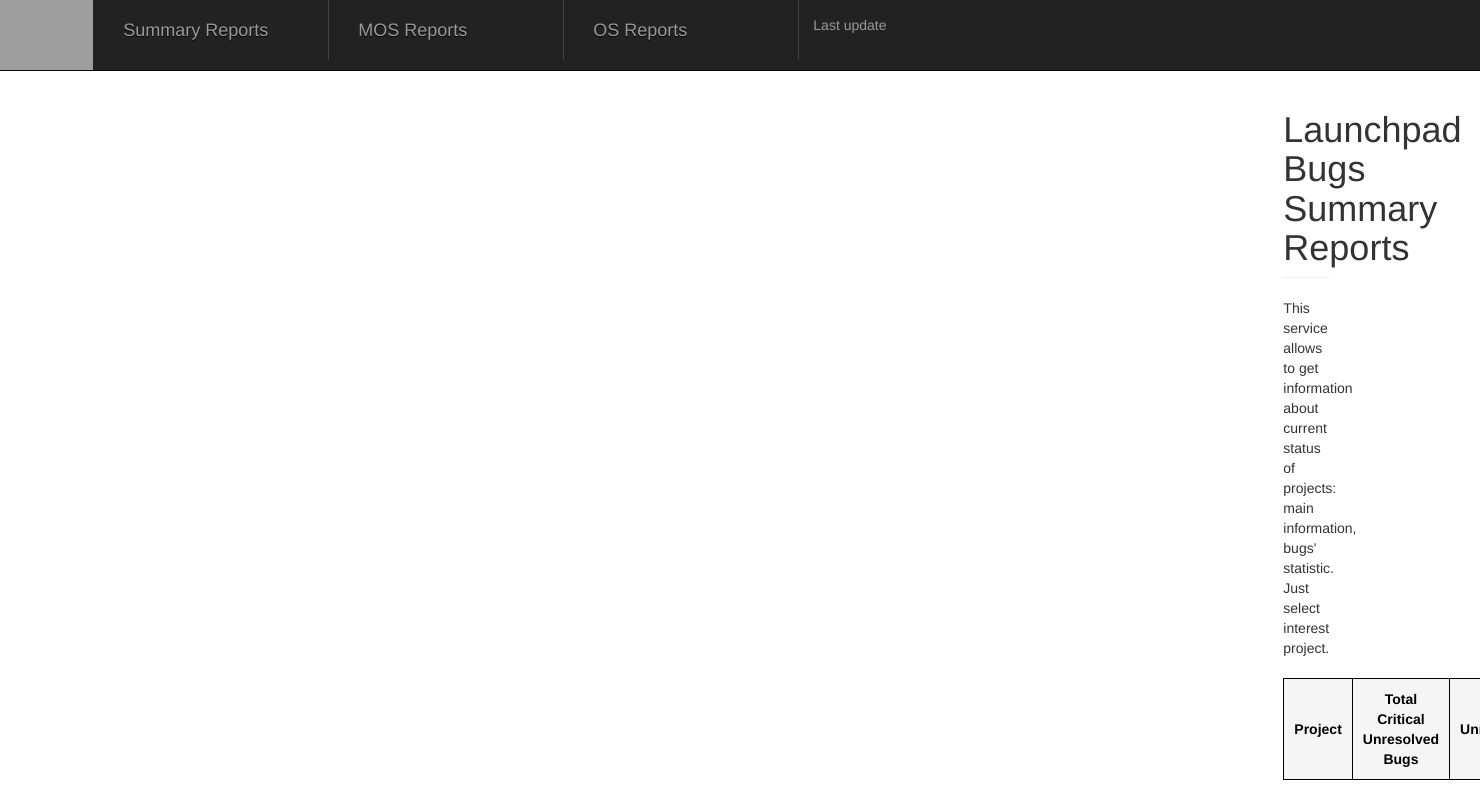
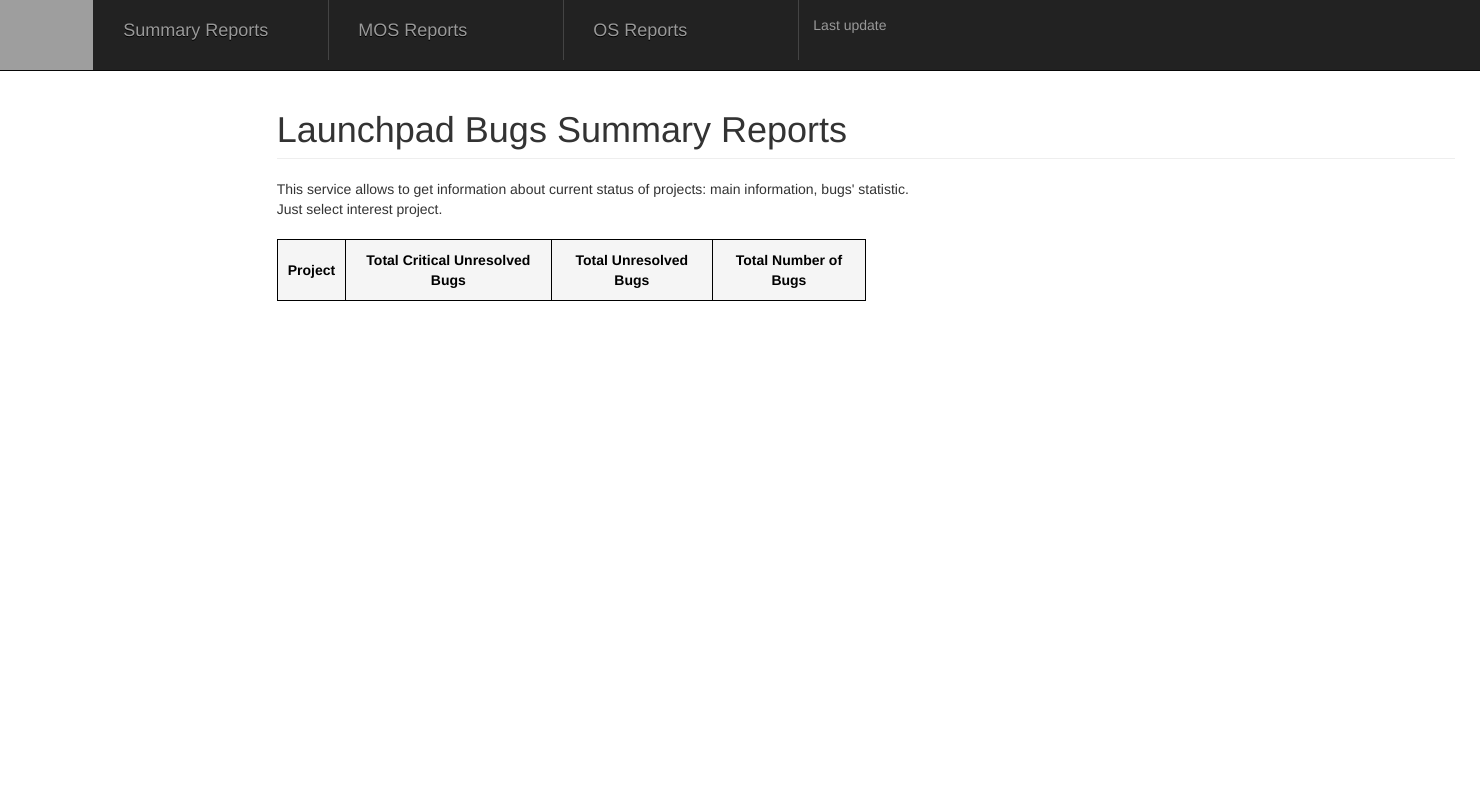
Before and after one commit to Mirantis/launchpad-reports-summary, a Flask app: template launchpad-reporting/templates/main.html in a window 1480 px wide; the page is wider, and only the part inside the window is pictured. Run offline with Flask 2, Linux system fonts and the light colour scheme; the template is opened without the code that fills it, so the values that code supplies are empty; parts of the project's set-up code (start-up, migrations or seed data) failed here and were passed over; some libraries are stand-ins or nearby versions; grey boxes are pictures that could not be loaded.

Commit message:
Fix layout problem

```diff
--- a/launchpad-reporting/templates/layout.html
+++ b/launchpad-reporting/templates/layout.html
@@ -98,11 +98,7 @@
              child pages won't be able to use bootstrap -->
         <script src="{{ url_for('static', filename='bootstrap/js/bootstrap.min.js') }}"></script>
 
-        {% if project != Null %}
         <div class="col-sm-9 col-sm-offset-3 col-md-10 col-md-offset-2 main">
-        {% else %}
-        <div class="col-sm-10 col-sm-offset-1 col-md-1 col-md-offset-10 main">
-        {% endif %}
             {% block body %}{% endblock %}
         </div>
       </div>
```
